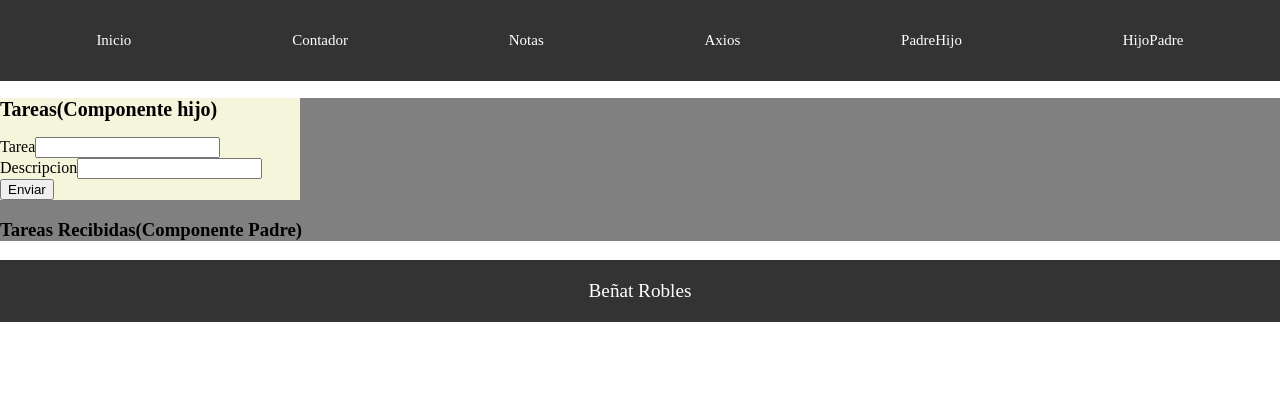
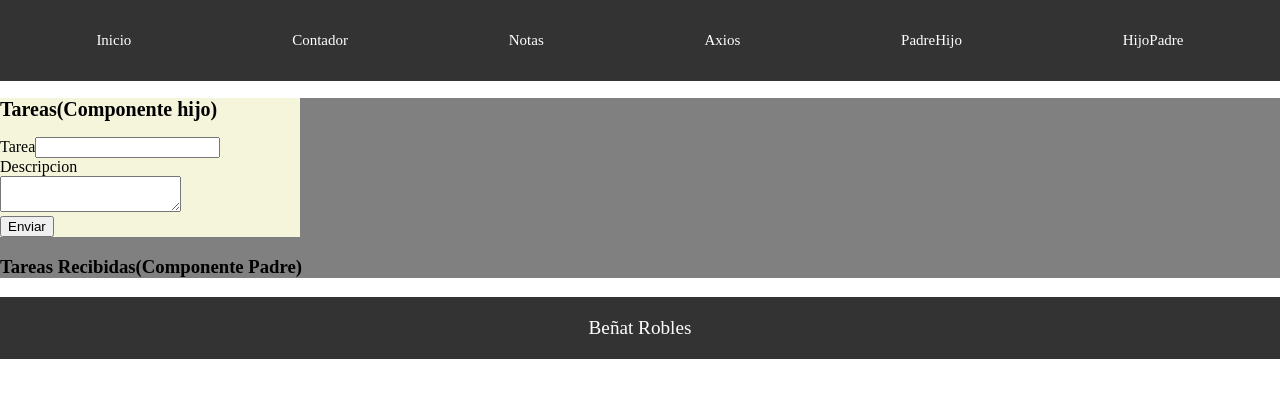
Before and after one commit to beniatrobles/apuntes-VUE, a Vue app in the folder apuntes/: page /hijo_padre in a window 1280 px wide. Shown: the top 398 px of the page. Built offline with nearby package versions, Linux system fonts and the light colour scheme.

Commit message:
dsgsdfsfd

```diff
--- a/apuntes/src/components/TaskInput.vue
+++ b/apuntes/src/components/TaskInput.vue
@@ -4,8 +4,8 @@
         <form action="" @submit.prevent="enviarTarea">
             <label for="">Tarea</label>
             <input type="text" v-model="tarea" required><br>
-            <label for="">Descripcion</label>
-            <input type="text" v-model="descripcion" required>
+            <label for="">Descripcion</label><br>
+            <textarea name="" id="" v-model="descripcion"></textarea><br>
             <button type="submit">Enviar</button>
         </form>
 
--- a/apuntes/src/components/TaskList.vue
+++ b/apuntes/src/components/TaskList.vue
@@ -4,7 +4,7 @@
 
         <h3>Tareas Recibidas(Componente Padre)</h3>
         <ul>
-            <li v-for="(tarea,index) in tareasRecibidas" :key="index">{{ tarea.tarea }}-{{tarea.descripcion}}
+            <li v-for="(tarea, index) in tareasRecibidas" :key="index">{{ tarea.tarea }}-{{ tarea.descripcion }}
                 <button @click="eliminarTarea(index)">Eliminar</button>
             </li>
 
@@ -23,8 +23,8 @@ let arrayTareas = (tareas) => {
     console.log(tareasRecibidas)
 }
 
-function eliminarTarea (index){
-    tareasRecibidas.value.splice(index,1)
+function eliminarTarea(index) {
+    tareasRecibidas.value.splice(index, 1)
 }
 </script>
 <style></style>
```
